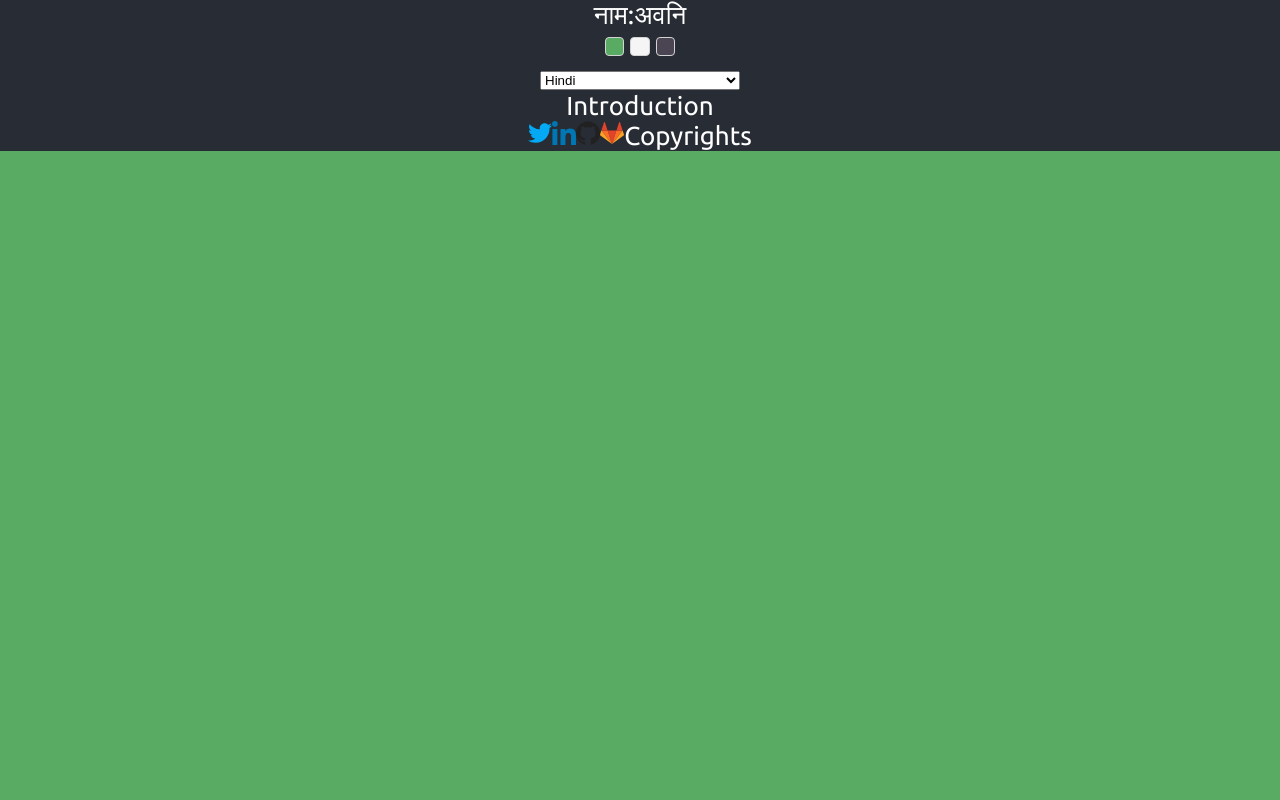
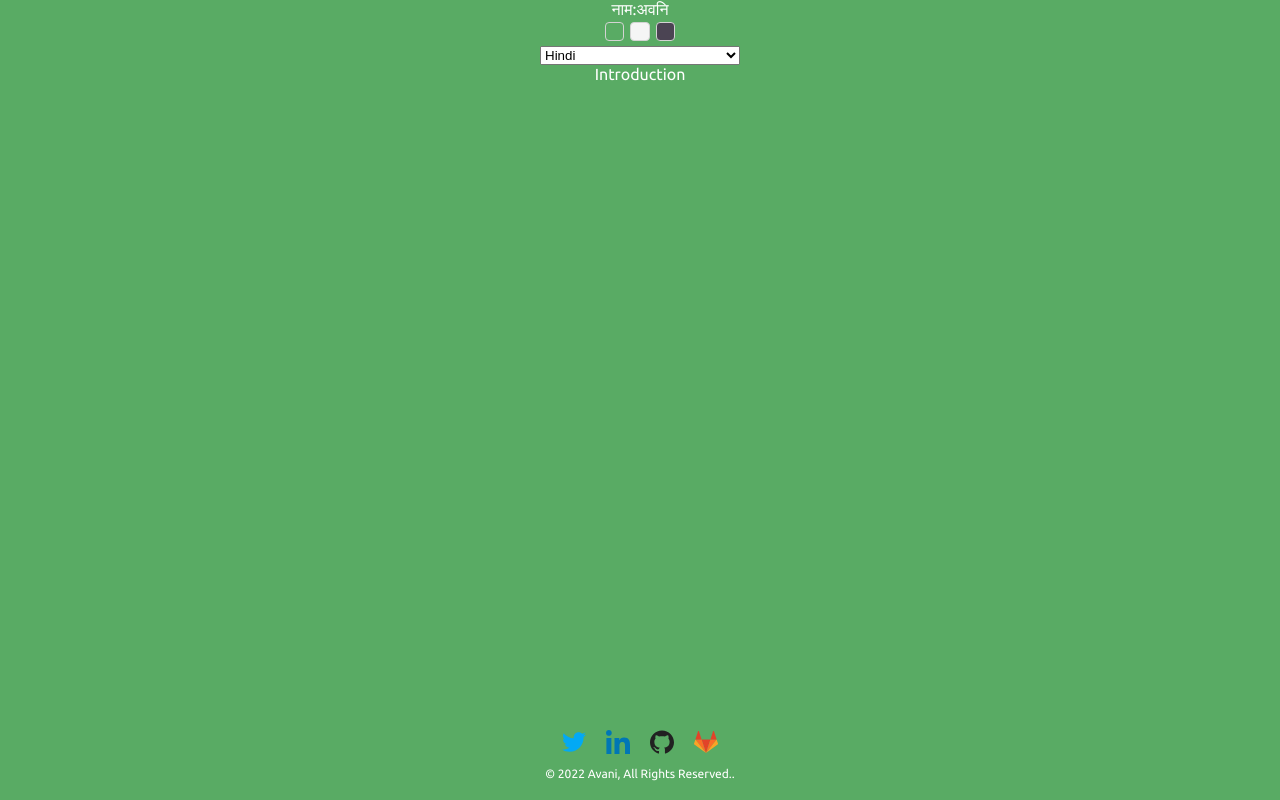
Before and after one commit to avaniklsjoshi/frontend-joshi, a React (Create React App) app: page / in a window 1280 px wide. Built offline with nearby package versions, Linux system fonts and the light colour scheme.

Commit message:
footer design complete

```diff
--- a/src/App/App.scss
+++ b/src/App/App.scss
@@ -3,40 +3,12 @@
 
 .App {
   text-align: center;
-  background: $colorWhite;
   font-family: $appFont;
+  min-height: 100vh;
+  display: flex;
+  flex-direction: column;
 }
 
-.App-logo {
-  height: 40vmin;
-  pointer-events: none;
+.content-section {
+  flex: 1;
 }
-
-@media (prefers-reduced-motion: no-preference) {
-  .App-logo {
-    animation: App-logo-spin infinite 20s linear;
-  }
-}
-
-.App-header {
-  background-color: #282c34;
-  display: flex;
-  flex-direction: column;
-  align-items: center;
-  justify-content: center;
-  font-size: calc(10px + 2vmin);
-  color: white;
-}
-
-.App-link {
-  color: #61dafb;
-}
-
-@keyframes App-logo-spin {
-  from {
-    transform: rotate(0deg);
-  }
-  to {
-    transform: rotate(360deg);
-  }
-}
--- a/src/App/App.tsx
+++ b/src/App/App.tsx
@@ -33,8 +33,8 @@ function App() {
         <ThemeProvider theme={currentTheme.updatedTheme}>
           <GlobalStyle />
           <div className="App">
-            <header className="App-header">
-              <Header />
+            <Header />
+            <section className="content-section">
               <BrowserRouter>
                 <Routes>
                   <Route path="/" element={<LandingPage />} />
@@ -42,8 +42,8 @@ function App() {
                   <Route path="*" element={<NotFoundPage />} />
                 </Routes>
               </BrowserRouter>
-              <Footer />
-            </header>
+            </section>
+            <Footer />
           </div>
         </ThemeProvider>
       )}
--- /dev/null
+++ b/src/components/Footer/footer.scss
@@ -0,0 +1,12 @@
+.footer-container {
+  padding: 20px;
+}
+
+.social-links {
+  padding: 10px;
+}
+
+.copyright {
+  font-size: 12px;
+  margin-top: 10px;
+}
--- a/src/components/Footer/footer.tsx
+++ b/src/components/Footer/footer.tsx
@@ -1,17 +1,18 @@
-import React from "react";
 import { Github } from "../../Assets/SVG/Github";
 import { Gitlab } from "../../Assets/SVG/Gitlab";
 import { LinkedIn } from "../../Assets/SVG/LinkedIn";
 import { Twitter } from "../../Assets/SVG/Twitter";
+import "./footer.scss";
 
 export default function Footer() {
   return (
-    <div>
+    <div className="footer-container">
       <a
         href="https://twitter.com/avaniklsjoshi/"
         target="_blank"
         rel="noopener noreferrer"
         aria-label="Twitter Avani"
+        className="social-links"
       >
         <Twitter />
       </a>
@@ -20,6 +21,7 @@ export default function Footer() {
         target="_blank"
         rel="noopener noreferrer"
         aria-label="LinkedIn Avani"
+        className="social-links"
       >
         <LinkedIn />
       </a>
@@ -28,6 +30,7 @@ export default function Footer() {
         target="_blank"
         rel="noopener noreferrer"
         aria-label="github Avani"
+        className="social-links"
       >
         <Github />
       </a>
@@ -36,10 +39,11 @@ export default function Footer() {
         target="_blank"
         rel="noopener noreferrer"
         aria-label="gitlab Avani"
+        className="social-links"
       >
         <Gitlab />
       </a>
-      Copyrights
+      <p className="copyright">© 2022 Avani, All Rights Reserved..</p>
     </div>
   );
 }
--- a/src/index.scss
+++ b/src/index.scss
@@ -11,7 +11,6 @@ body {
     sans-serif;
   -webkit-font-smoothing: antialiased;
   -moz-osx-font-smoothing: grayscale;
-  height: 100vh;
 }
 
 code {
```
